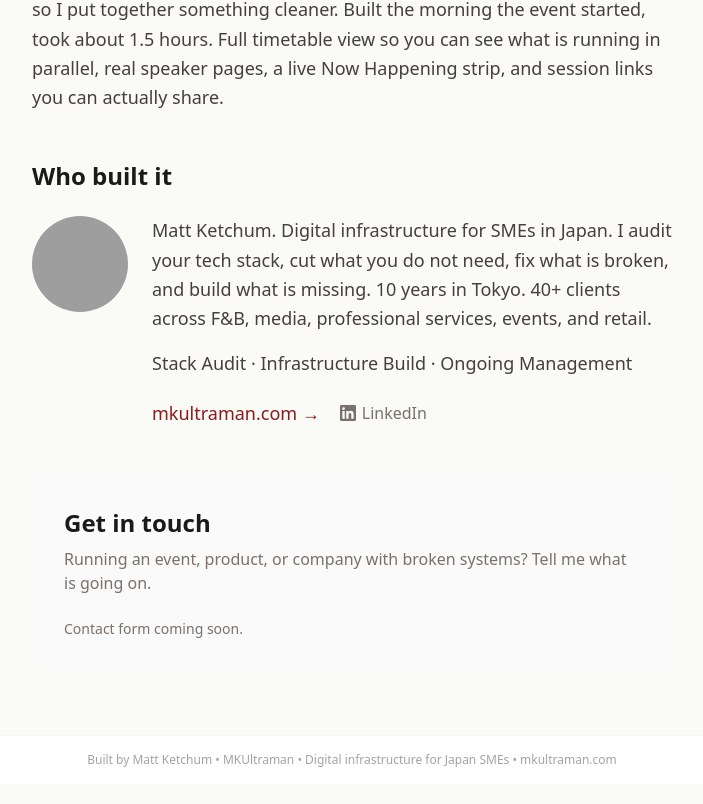
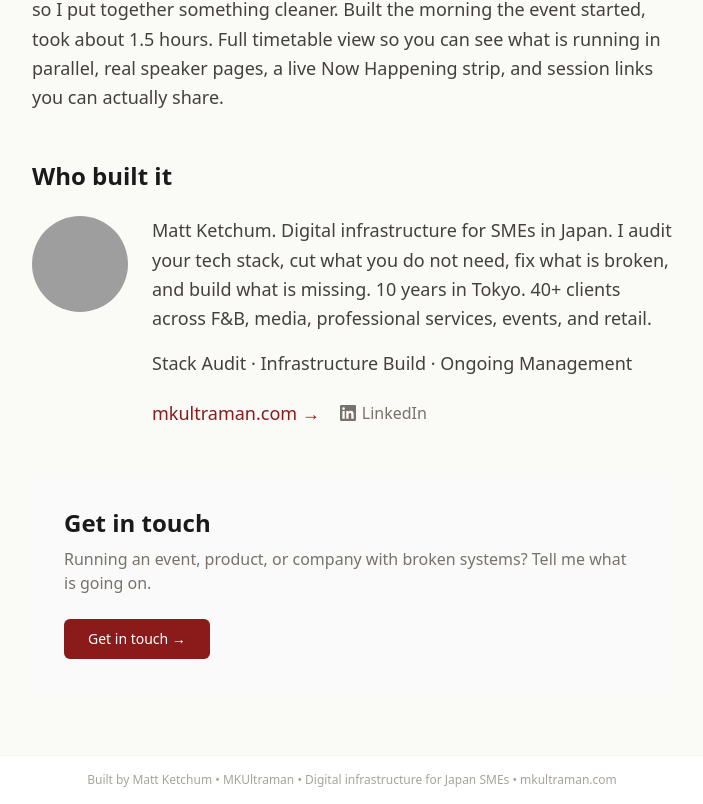
Before and after one commit to tyrannosaurusjr/sushitech-schedule, a Next.js app: page /about in a window 1280 px wide. Shown: the part 299-1103 px from the top of the page, without its empty margins (288-991 px from the left). Built offline with nearby package versions, Linux system fonts and the light colour scheme; grey boxes are pictures that could not be loaded.

Commit message:
feat: add Google Form contact link

```diff
--- a/app/about/ContactForm.tsx
+++ b/app/about/ContactForm.tsx
@@ -1,6 +1,6 @@
 'use client';
 
-const GOOGLE_FORM_URL = '';
+const GOOGLE_FORM_URL = 'https://forms.gle/os2zS2U515QFK7m96';
 
 export default function ContactForm() {
   if (!GOOGLE_FORM_URL) {
```
